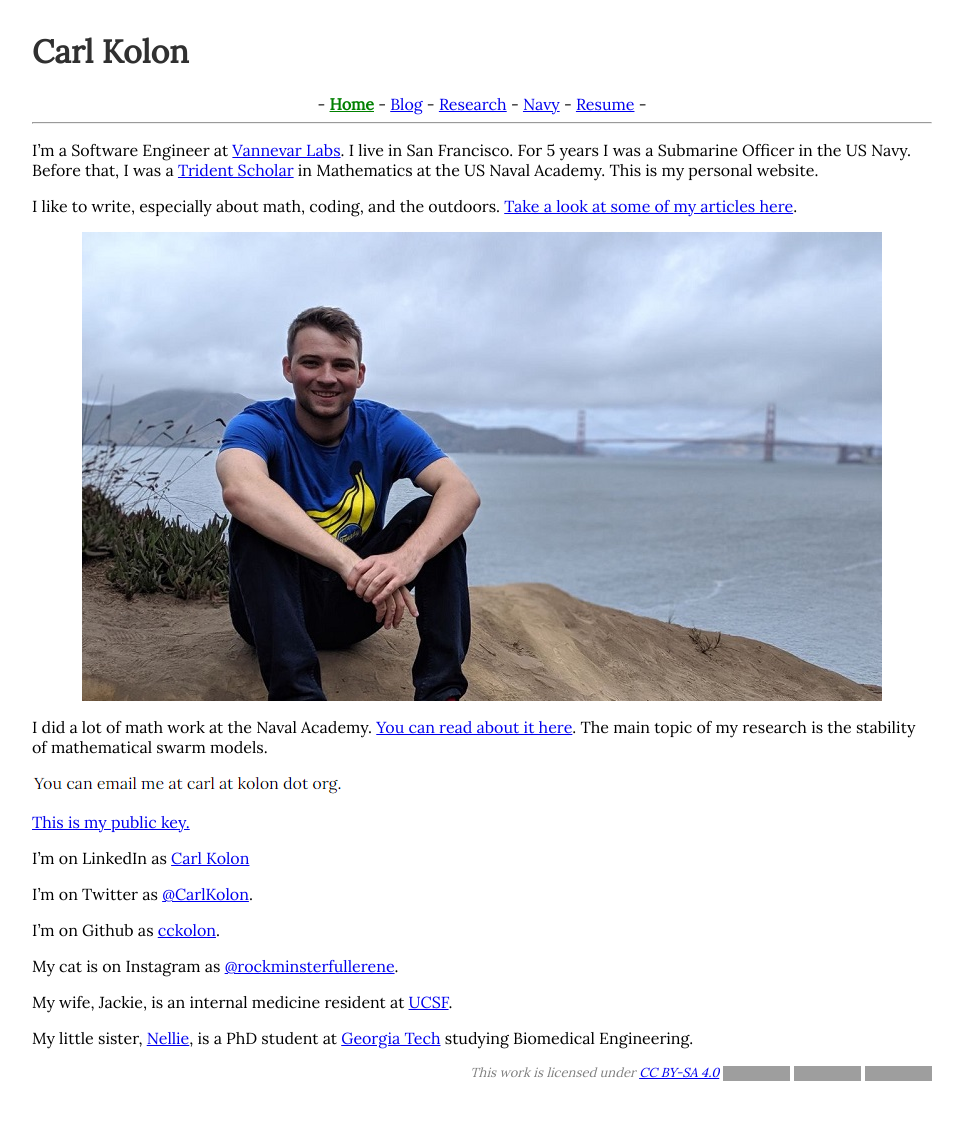
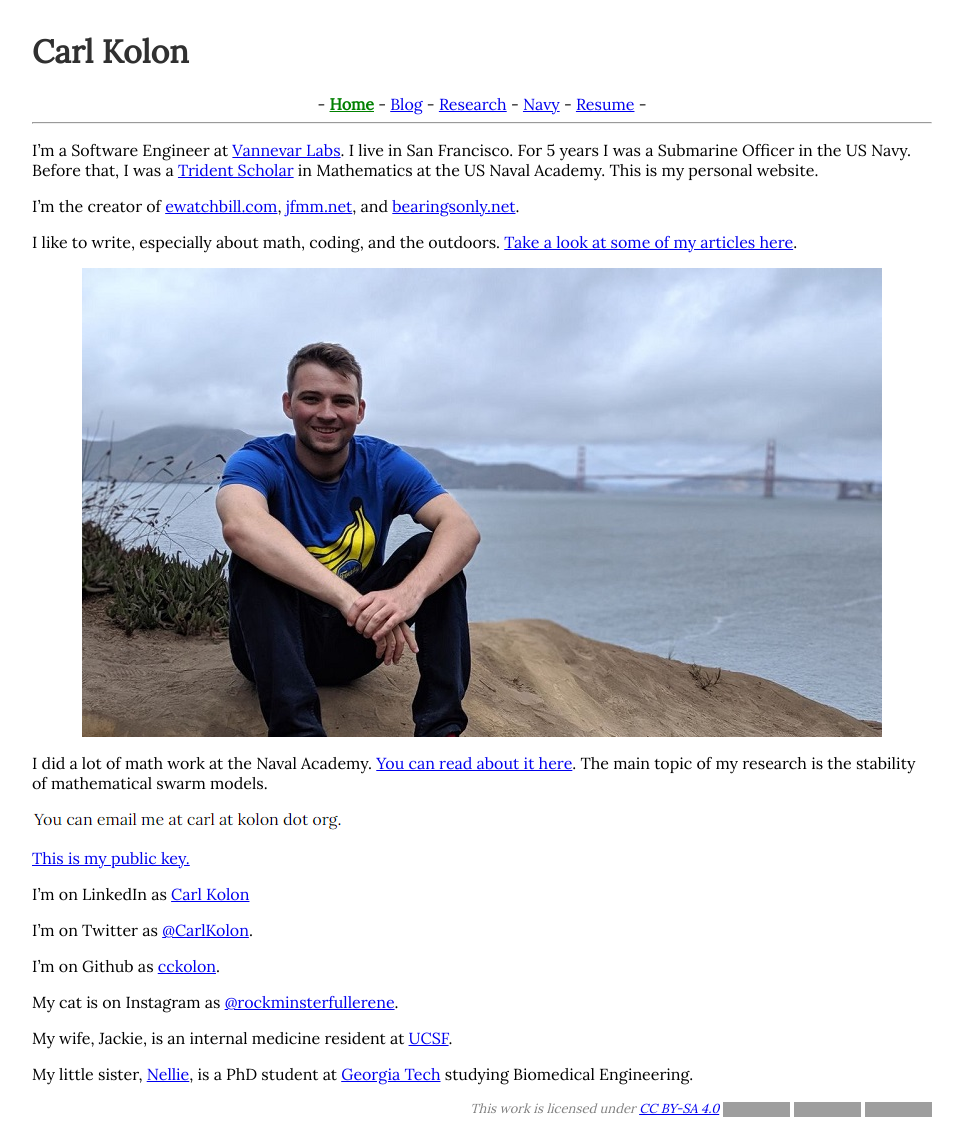
Before and after one commit to cckolon/cckolon.github.io, a Jekyll site: the page built from index.md, in a window 1280 px wide. Shown: the whole page, without its empty margins (158-1121 px from the left). Built offline with Jekyll 4.4.1, drawn with Linux system fonts in a browser that asks for light colours; before the commit the page ends 1104 px from its top, so only the background shows below that; grey boxes are pictures that could not be loaded.

Commit message:
site links

```diff
--- a/index.md
+++ b/index.md
@@ -6,6 +6,8 @@ description: Welcome to my site!
 ---
 
 I'm a Software Engineer at [Vannevar Labs](https://www.vannevarlabs.com/). I live in San Francisco. For 5 years I was a Submarine Officer in the US Navy. Before that, I was a [Trident Scholar](https://www.usna.edu/TridentProgram/index.php) in Mathematics at the US Naval Academy. This is my personal website.
+
+I'm the creator of [ewatchbill.com](https://ewatchbill.com/), [jfmm.net](https://jfmm.net), and [bearingsonly.net](https://bearingsonly.net).
 
 I like to write, especially about math, coding, and the outdoors. [Take a look at some of my articles here](/blog).
 
```
